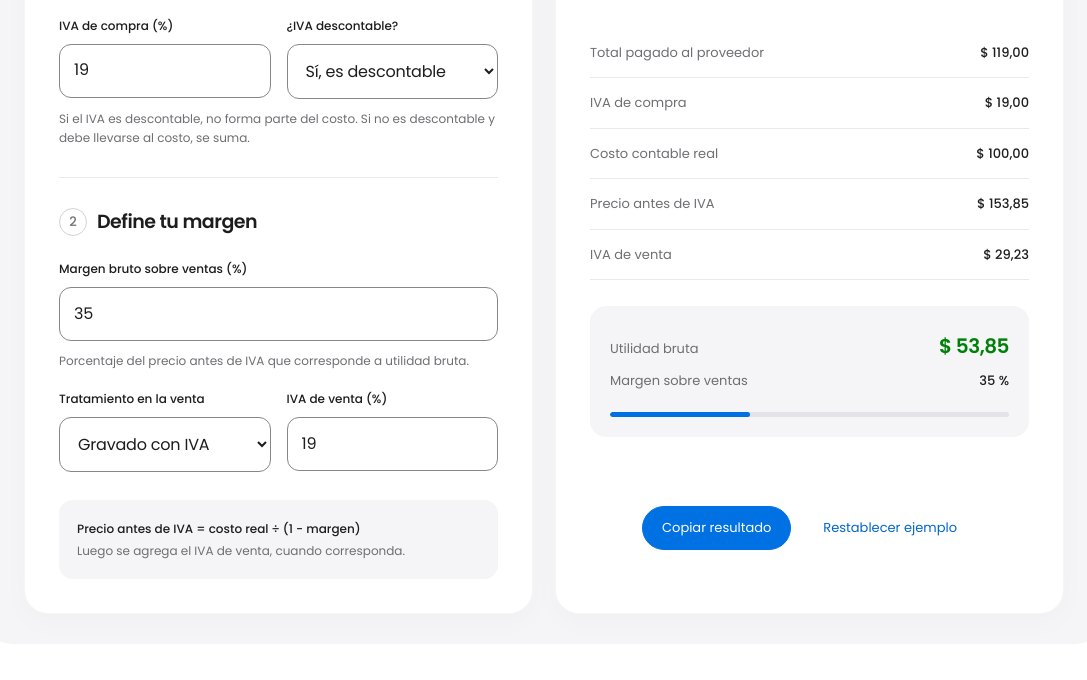
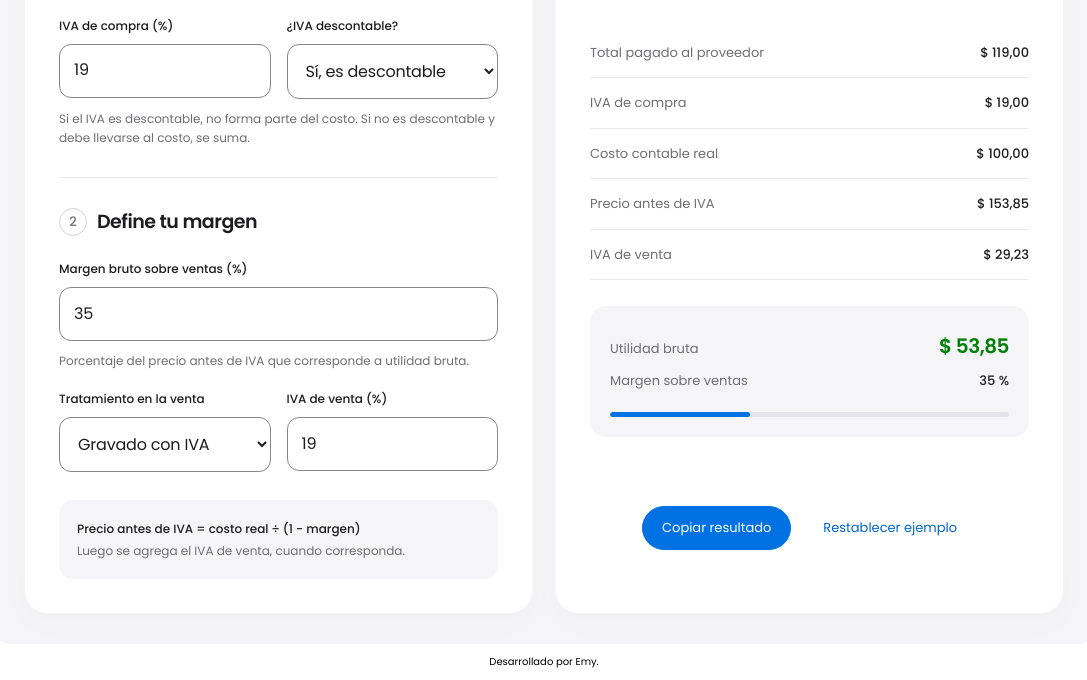
Before and after one commit to emytob23-oss/calculadora, a plain HTML site: page index.html in a window 1280 px wide. Shown: the part 342-1022 px from the top of the page, without its empty margins (96-1183 px from the left). Before the commit the page ends 994 px from the top, so only its background shows below. Drawn offline with Linux system fonts and the light colour scheme.

Commit message:
Add styling and footer text to index.html

```diff
--- a/index.html
+++ b/index.html
@@ -502,8 +502,14 @@ background: white;
     margin: auto;
     display:block;
   }
+
+  .dev{
+    text-align: center;
+      font-family: "Poppins", sans-serif !important;
+      font-size: 10px;
+  }
 </style>
-
+<div>
 <div id="oys-calculadora">
   <img src="https://ortopedicos.co/wp-content/uploads/2026/10/Branding-Ortopedicos-y-Salud-10.png" class="img-style">
 
@@ -660,8 +666,8 @@ background: white;
   </div>
 
 
+</div><p class="dev">Desarrollado por Emy.</p>
 </div>
-
 <script>
 (function () {
   const raiz = document.getElementById("oys-calculadora");
```
